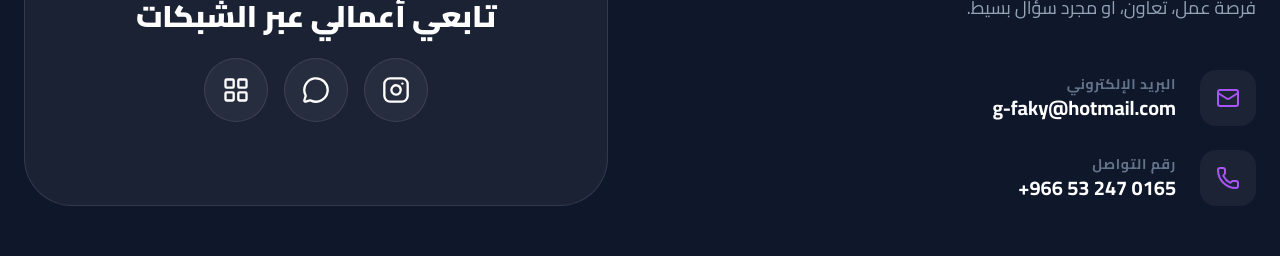
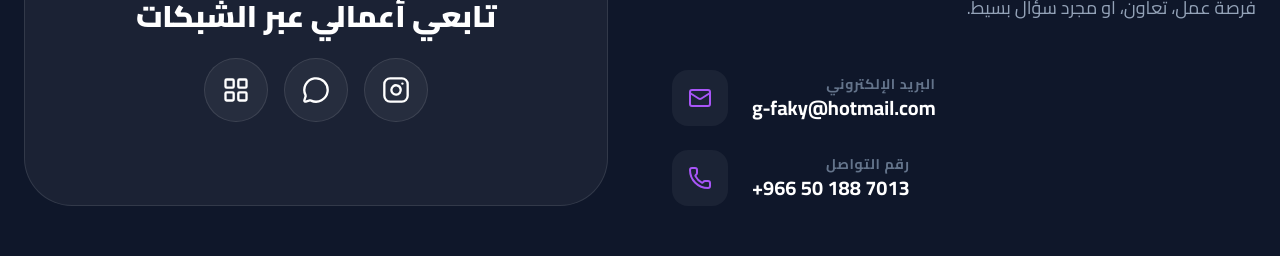
Before and after one commit to ghufran1556-debug/ghufran1556-debug.github.io, a React (Vite) app: page / in a window 1280 px wide. Shown: the part 2644-2900 px from the top of the page. Built offline with nearby package versions, Linux system fonts and the light colour scheme; no server answers; the database is empty.

Commit message:
Update Contact.tsx

```diff
--- a/components/Contact.tsx
+++ b/components/Contact.tsx
@@ -5,7 +5,7 @@ import { Mail, Phone, Instagram, MessageCircle, LayoutGrid, MessageSquare } from
 const Contact: React.FC = () => {
   const socialLinks = [
     { icon: Instagram, href: "https://www.instagram.com/lotofphoto56/", name: "Instagram" },
-    { icon: MessageCircle, href: "https://wa.me/966532470165", name: "WhatsApp" },
+    { icon: MessageCircle, href: "https://wa.me/966501887013", name: "WhatsApp" },
     { icon: LayoutGrid, href: "https://www.behance.net/a5b67ea4", name: "Behance" }
   ];
 
@@ -18,7 +18,7 @@ const Contact: React.FC = () => {
           <h2 className="text-4xl md:text-6xl font-black mb-8 leading-tight text-glow text-right">
             تواصل معي!
           </h2>
-          <div className="text-slate-400 text-lg mb-12 max-w-lg space-y-4">
+          <div className="text-slate-400 text-lg mb-12 max-w-lg space-y-4 text-right">
             <p>
               يسعدني استقبال أي تواصل مهني أو استفسار يتعلق بالتصميم، التصوير، أو المشاريع الإبداعية والرقمية.
             </p>
@@ -28,23 +28,23 @@ const Contact: React.FC = () => {
           </div>
 
           <div className="space-y-6">
-            <div className="flex items-center gap-6 group">
+            <div className="flex items-center gap-6 group justify-end">
+              <div className="text-right">
+                <p className="text-slate-500 text-sm font-bold uppercase tracking-wider">البريد الإلكتروني</p>
+                <a href="mailto:g-faky@hotmail.com" className="text-xl font-bold hover:text-purple-400">g-faky@hotmail.com</a>
+              </div>
               <div className="w-14 h-14 bg-white/5 rounded-2xl flex items-center justify-center group-hover:bg-purple-600 transition-all">
                 <Mail className="text-purple-500 group-hover:text-white" />
               </div>
-              <div>
-                <p className="text-slate-500 text-sm font-bold uppercase tracking-wider">البريد الإلكتروني</p>
-                <a href="mailto:g-faky@hotmail.com" className="text-xl font-bold hover:text-purple-400">g-faky@hotmail.com</a>
-              </div>
             </div>
 
-            <div className="flex items-center gap-6 group">
+            <div className="flex items-center gap-6 group justify-end">
+              <div className="text-right">
+                <p className="text-slate-500 text-sm font-bold uppercase tracking-wider">رقم التواصل</p>
+                <a href="tel:+966501887013" className="text-xl font-bold hover:text-purple-400" dir="ltr">+966 50 188 7013</a>
+              </div>
               <div className="w-14 h-14 bg-white/5 rounded-2xl flex items-center justify-center group-hover:bg-purple-600 transition-all">
                 <Phone className="text-purple-500 group-hover:text-white" />
-              </div>
-              <div>
-                <p className="text-slate-500 text-sm font-bold uppercase tracking-wider">رقم التواصل</p>
-                <a href="tel:+966532470165" className="text-xl font-bold hover:text-purple-400" dir="ltr">+966 53 247 0165</a>
               </div>
             </div>
           </div>
```
